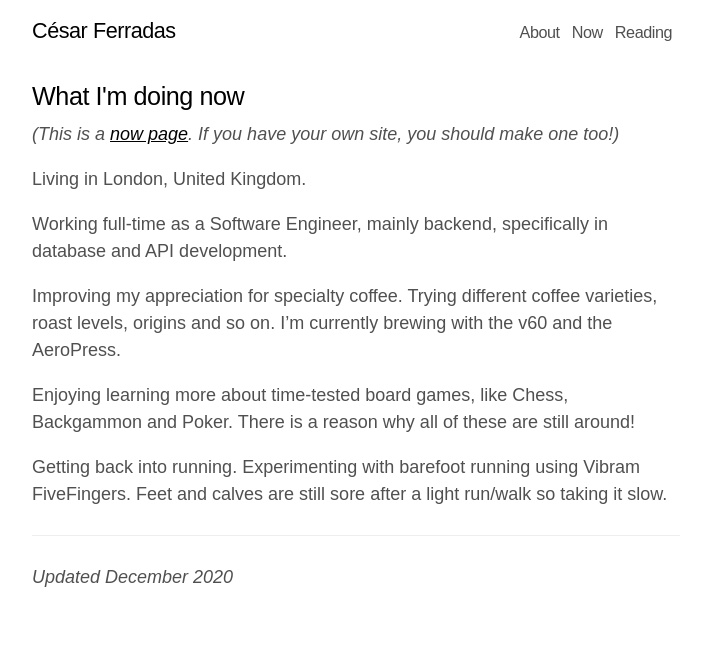
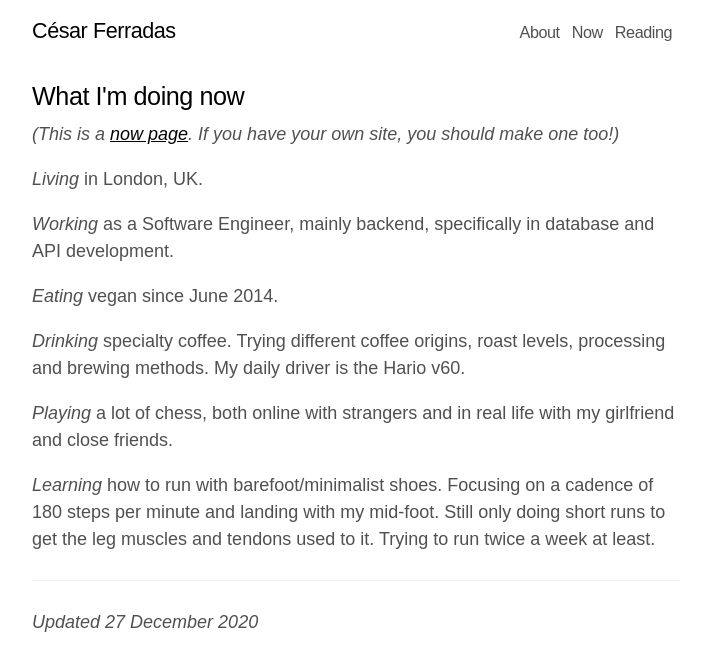
Before and after one commit to cesarferradas/ferrad.as, a Jekyll site: the page built from now.md, in a window 1280 px wide. Shown: the top 671 px of the page, without its empty margins (284-988 px from the left). Built offline with Jekyll 4.4.1, drawn with Linux system fonts in a browser that asks for light colours.

Commit message:
Update now.md

```diff
--- a/now.md
+++ b/now.md
@@ -6,22 +6,24 @@ layout: page
 _(This is a [now page](https://nownownow.com/about). If you have your own site,
 you should make one too!)_
 
-Living in London, United Kingdom.
+*Living* in London, UK.
 
-Working full-time as a Software Engineer, mainly backend, specifically in
-database and API development.
+*Working* as a Software Engineer, mainly backend, specifically in database and
+API development.
 
-Improving my appreciation for specialty coffee. Trying different coffee
-varieties, roast levels, origins and so on. I'm currently brewing with the
-v60 and the AeroPress.
+*Eating* vegan since June 2014.
 
-Enjoying learning more about time-tested board games, like Chess, Backgammon
-and Poker. There is a reason why all of these are still around!
+*Drinking* specialty coffee. Trying different coffee origins, roast levels,
+processing and brewing methods. My daily driver is the Hario v60.
 
-Getting back into running. Experimenting with barefoot running using Vibram
-FiveFingers. Feet and calves are still sore after a light run/walk so taking
-it slow.
+*Playing* a lot of chess, both online with strangers and in real life with my
+girlfriend and close friends.
+
+*Learning* how to run with barefoot/minimalist shoes. Focusing on a cadence of
+180 steps per minute and landing with my mid-foot. Still only doing short runs
+to get the leg muscles and tendons used to it. Trying to run twice a week at
+least.
 
 ___
 
-_Updated December 2020_
+_Updated 27 December 2020_
```
